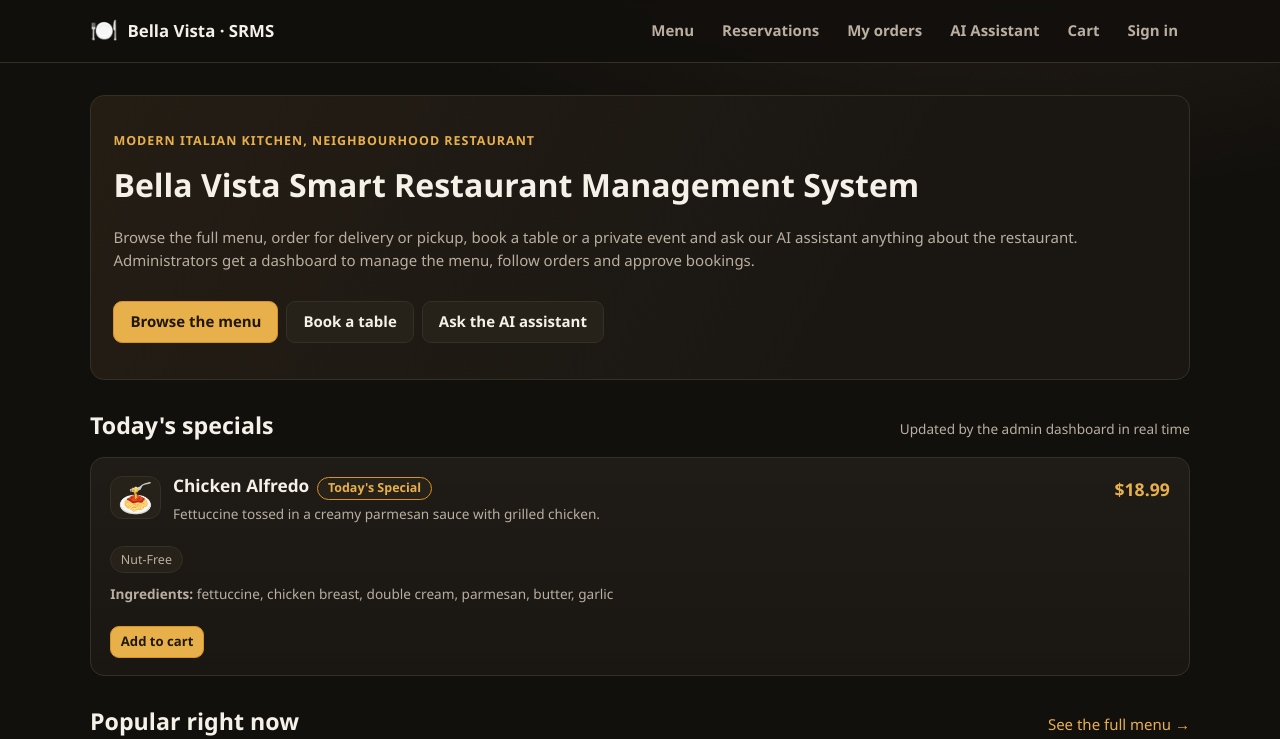
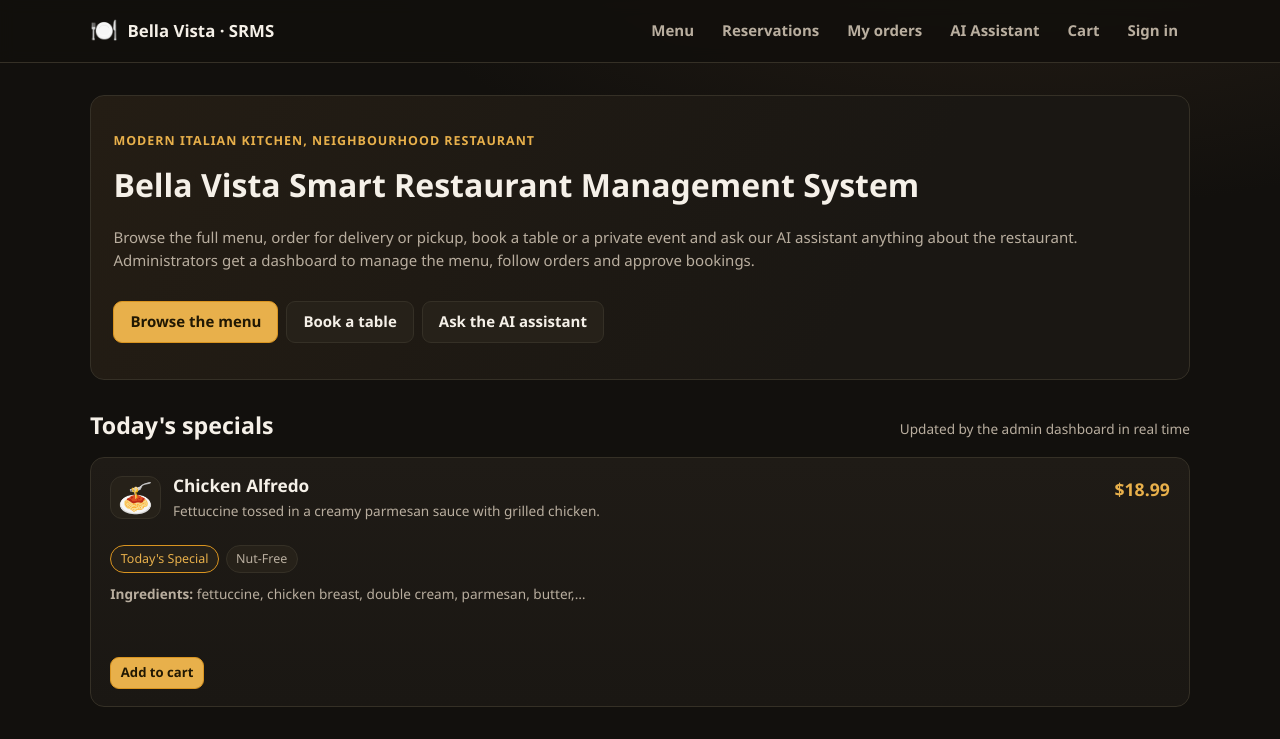
Before and after one commit to fiefdx/SRMS, a React (Vite) app in the folder client/: page / in a window 1280 px wide. Shown: the top 739 px of the page. Built offline with nearby package versions, Linux system fonts and the light colour scheme.

Commit message:
feat(menu): uniform menu card layout — pinned action row, fixed text budgets and ellipsis truncation

```diff
--- a/client/src/components/MenuCard.jsx
+++ b/client/src/components/MenuCard.jsx
@@ -1,6 +1,17 @@
+import { truncate } from '../utils/helpers';
+
+/** Text budgets per card section keep every card the same height. */
+const TITLE_MAX = 30;
+const DESCRIPTION_MAX = 84;
+const INGREDIENTS_MAX = 64;
+
 /**
  * MenuCard is fully prop driven (no context access) so it can be reused by the customer menu,
  * the home page "popular items" list and the admin preview without hidden dependencies.
+ *
+ * Layout contract: title (1 line), description (max 2 lines, "…" if longer), dietary chips,
+ * ingredients (max 2 lines) and the action row pinned to the bottom of the card, so buttons always
+ * sit the same distance from the card's bottom edge.
  */
 export default function MenuCard({
   item,
@@ -10,33 +21,37 @@ export default function MenuCard({
   showFavourite = false,
 }) {
   const price = Number(item.price).toFixed(2);
+  const description = truncate(item.description, DESCRIPTION_MAX);
+  const ingredients = truncate(item.ingredients.join(', '), INGREDIENTS_MAX);
 
   return (
     <article className={`card menu-card${item.available ? '' : ' disabled'}`}>
       <div className="menu-card-top">
         <div className="menu-emoji" aria-hidden="true">{item.emoji}</div>
-        <div style={{ flex: 1 }}>
-          <h3>
-            {item.name}
-            {item.todaySpecial && <span className="chip accent" style={{ marginLeft: 8 }}>Today&apos;s special</span>}
+        <div className="menu-card-headline">
+          <h3 className="clamp-1" title={item.name}>
+            {truncate(item.name, TITLE_MAX)}
           </h3>
-          <p className="muted small">{item.description}</p>
+          <p className="menu-card-desc muted small clamp-2" title={item.description}>
+            {description}
+          </p>
         </div>
         <div className="price nowrap">${price}</div>
       </div>
 
-      <div className="chip-row" aria-label="Dietary information">
+      <div className="chip-row menu-card-chips" aria-label="Dietary information">
+        {item.todaySpecial && <span className="chip accent">Today&apos;s special</span>}
         {item.dietary.map((tag) => (
           <span key={tag} className="chip">{tag}</span>
         ))}
         {!item.available && <span className="badge unavailable">Unavailable</span>}
       </div>
 
-      <p className="small muted">
-        <strong>Ingredients:</strong> {item.ingredients.join(', ')}
+      <p className="menu-card-ingredients small muted clamp-2" title={item.ingredients.join(', ')}>
+        <strong>Ingredients:</strong> {ingredients}
       </p>
 
-      <div className="btn-row">
+      <div className="menu-card-footer">
         <button
           className="btn primary small"
           disabled={!item.available}
--- a/client/src/index.css
+++ b/client/src/index.css
@@ -385,6 +385,55 @@ ul { margin: 0; padding: 0; list-style: none; }
   display: flex;
   flex-direction: column;
   gap: 0.6rem;
+  height: 100%;
+  min-height: 250px;
+}
+
+/* Fixed text budgets: sections have the same height on every card, and the action row is pinned to
+   the bottom so buttons keep the same distance from the card's bottom edge. */
+.menu-card-headline {
+  flex: 1;
+  min-width: 0;
+}
+
+.clamp-1,
+.clamp-2 {
+  display: -webkit-box;
+  -webkit-box-orient: vertical;
+  overflow: hidden;
+}
+
+.clamp-1 {
+  -webkit-line-clamp: 1;
+  line-clamp: 1;
+}
+
+.clamp-2 {
+  -webkit-line-clamp: 2;
+  line-clamp: 2;
+}
+
+.menu-card-desc {
+  min-height: 2.6em;
+  margin: 0;
+}
+
+.menu-card-chips {
+  min-height: 1.9em;
+  align-items: center;
+}
+
+.menu-card-ingredients {
+  min-height: 2.6em;
+  margin: 0;
+}
+
+.menu-card-footer {
+  margin-top: auto;
+  display: flex;
+  flex-wrap: wrap;
+  gap: 0.5rem;
+  align-items: center;
 }
 
 .menu-card-top {
--- a/client/src/utils/helpers.js
+++ b/client/src/utils/helpers.js
@@ -84,3 +84,16 @@ export function isValidPhone(value) {
 export function pluralise(count, singular, plural = `${singular}s`) {
   return `${count} ${count === 1 ? singular : plural}`;
 }
+
+/**
+ * Shortens long copy to a fixed reading length and marks the cut with an ellipsis, so cards keep a
+ * uniform height instead of stretching to the longest description.
+ */
+export function truncate(text, maxLength = 96) {
+  const value = String(text ?? '').trim();
+  if (value.length <= maxLength) return value;
+  const cut = value.slice(0, maxLength);
+  const lastSpace = cut.lastIndexOf(' ');
+  const safeEnd = lastSpace > maxLength * 0.6 ? cut.slice(0, lastSpace) : cut;
+  return `${safeEnd.trimEnd()}…`;
+}
```
